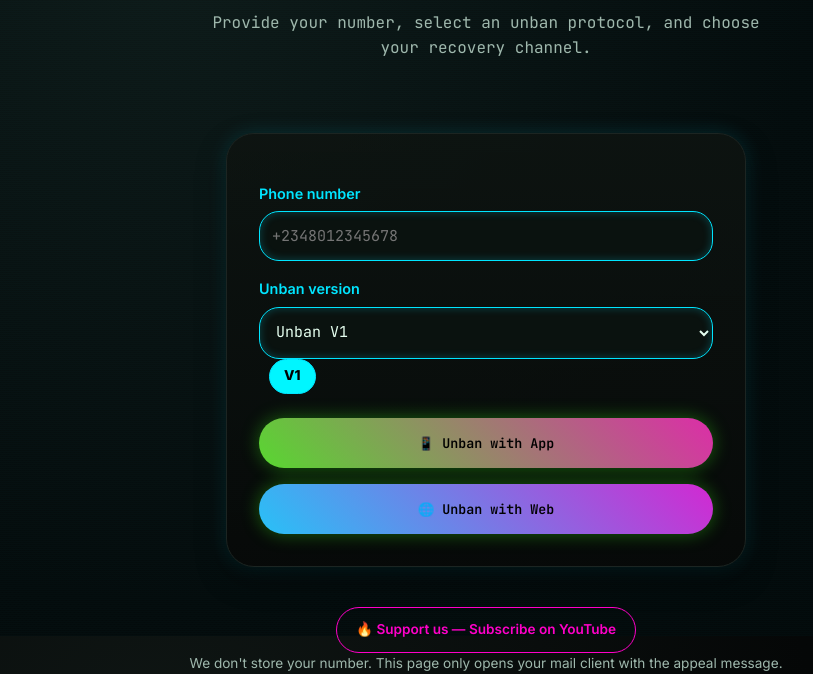
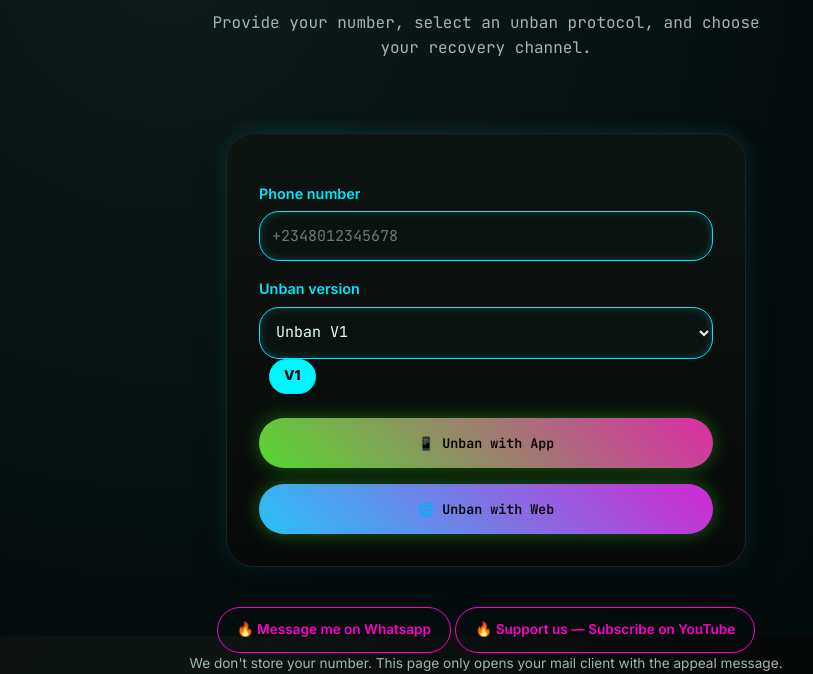
Before and after one commit to AniSuzzy/unban, a plain HTML site: page index.html in a window 1280 px wide. Shown: the part 164-838 px from the top of the page, without its empty margins (154-967 px from the left). Drawn offline with Linux system fonts and the light colour scheme.

Commit message:
Update index.html

```diff
--- a/index.html
+++ b/index.html
@@ -53,6 +53,7 @@
   </section>
 
   <footer class="foot">
+     <a class="subscribe" href="https://www.whatsapp.com/channel/0029Vb6czaK3GJP2Dngjjj09/105" target="_blank" rel="noopener">🔥 Message me on Whatsapp</a>
     <a class="subscribe" href="https://www.youtube.com/@SuzzyTech" target="_blank" rel="noopener">🔥 Support us — Subscribe on YouTube</a>
     <p class="tiny muted">We don't store your number. This page only opens your mail client with the appeal message.</p>
   </footer>
```
